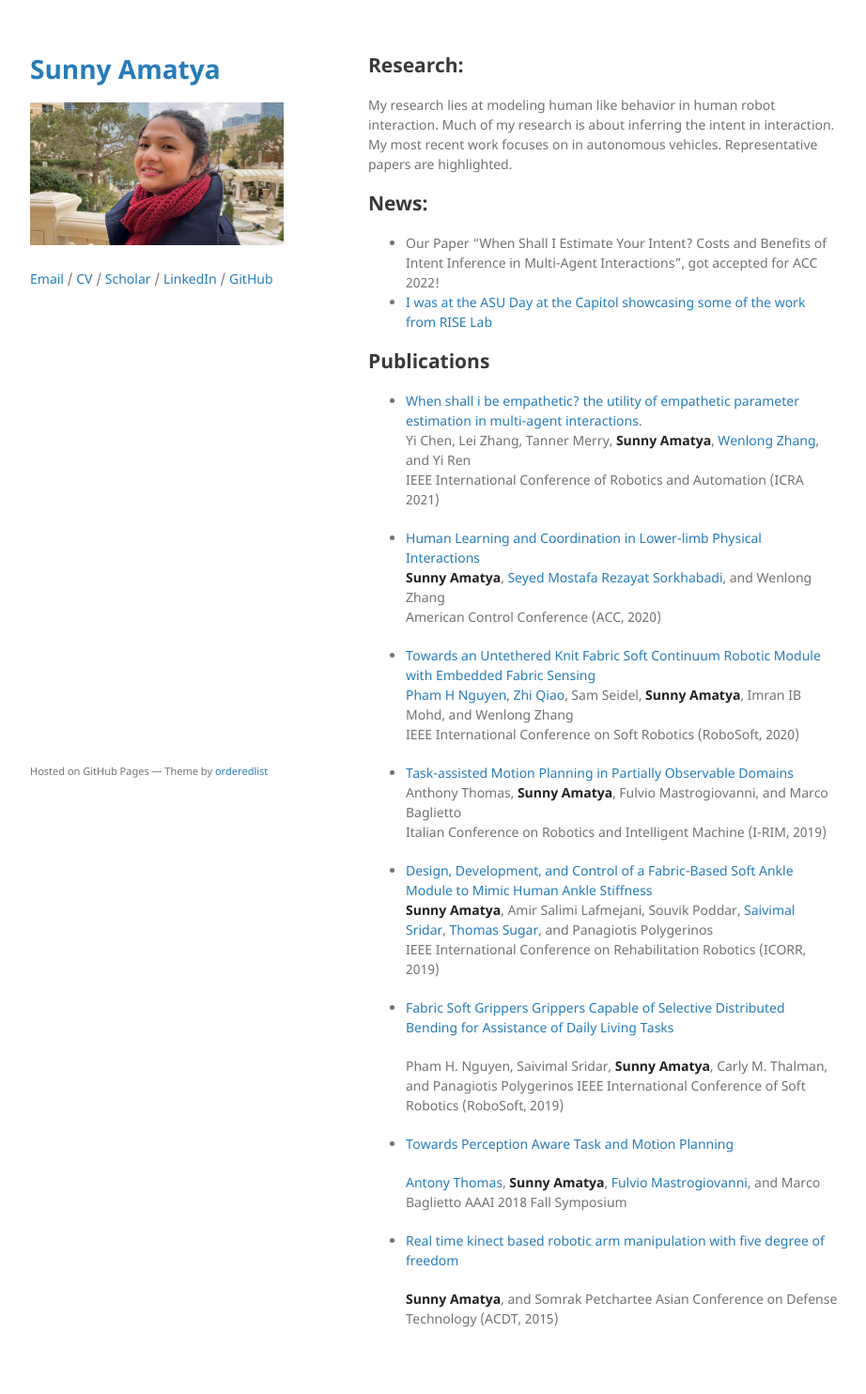
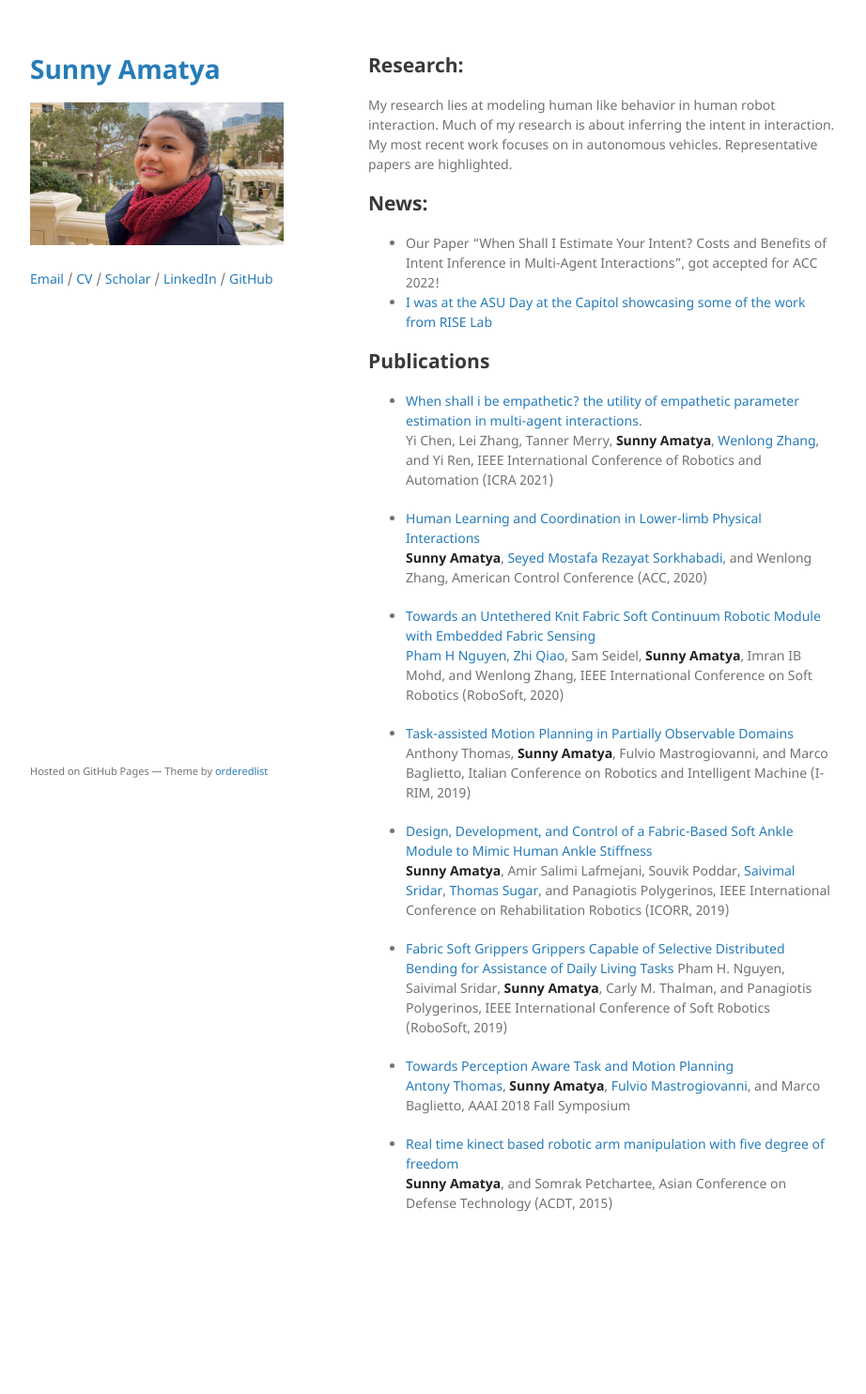
Before and after one commit to sunamatya/sunamatya.github.io, a Jekyll site: the page built from index.md, in a window 1280 px wide. Shown: the whole page at 94% size, without its empty margins (178-1100 px from the left). Built offline with Jekyll 4.4.1, drawn with Linux system fonts in a browser that asks for light colours; the repository's description, which GitHub fills in, is left out; our own code applies the rules of GitHub Pages for plain Markdown files; after the commit the page ends 1361 px from its top, so only the background shows below that.

Commit message:
corrected spacing

```diff
--- a/index.md
+++ b/index.md
@@ -11,36 +11,25 @@ My most recent work focuses on in autonomous vehicles. Representative papers are
 
 ## Publications
 *   [When shall i be empathetic? the utility of empathetic parameter estimation in multi-agent interactions](https://ieeexplore.ieee.org/stamp/stamp.jsp?arnumber=9561079).\
-	Yi Chen, Lei Zhang, Tanner Merry, **Sunny Amatya**, [Wenlong Zhang](https://scholar.google.com/citations?user=S2xHIfoAAAAJ&hl=en&oi=ao), and Yi Ren\
-	IEEE International Conference of Robotics and Automation (ICRA 2021)
+	Yi Chen, Lei Zhang, Tanner Merry, **Sunny Amatya**, [Wenlong Zhang](https://scholar.google.com/citations?user=S2xHIfoAAAAJ&hl=en&oi=ao), and Yi Ren, IEEE International Conference of Robotics and Automation (ICRA 2021)
 
 *   [Human Learning and Coordination in Lower-limb Physical Interactions](https://ieeexplore.ieee.org/stamp/stamp.jsp?arnumber=9147738)\
-	**Sunny Amatya**, [Seyed Mostafa Rezayat Sorkhabadi](https://www.linkedin.com/in/mostafa-rezayat-37897358/), and Wenlong Zhang\
-	American Control Conference (ACC, 2020)
+	**Sunny Amatya**, [Seyed Mostafa Rezayat Sorkhabadi](https://www.linkedin.com/in/mostafa-rezayat-37897358/), and Wenlong Zhang,	American Control Conference (ACC, 2020)
 
 *   [Towards an Untethered Knit Fabric Soft Continuum Robotic Module with Embedded Fabric Sensing](https://ieeexplore.ieee.org/stamp/stamp.jsp?arnumber=9116025)\
-	[Pham H Nguyen](https://sites.google.com/view/mechphnguyen/home?authuser=0), [Zhi Qiao](https://scholar.google.com/citations?user=LZCFHPQAAAAJ&hl=en), Sam Seidel, **Sunny Amatya**, Imran IB Mohd, and Wenlong Zhang\
-	IEEE International Conference on Soft Robotics (RoboSoft, 2020)
+	[Pham H Nguyen](https://sites.google.com/view/mechphnguyen/home?authuser=0), [Zhi Qiao](https://scholar.google.com/citations?user=LZCFHPQAAAAJ&hl=en), Sam Seidel, **Sunny Amatya**, Imran IB Mohd, and Wenlong Zhang, IEEE International Conference on Soft Robotics (RoboSoft, 2020)
 
 *	[Task-assisted Motion Planning in Partially Observable Domains](https://arxiv.org/pdf/1908.10227.pdf)\
-	Anthony Thomas, **Sunny Amatya**, Fulvio Mastrogiovanni, and Marco Baglietto\
-	Italian Conference on Robotics and Intelligent Machine (I-RIM, 2019)
+	Anthony Thomas, **Sunny Amatya**, Fulvio Mastrogiovanni, and Marco Baglietto, Italian Conference on Robotics and Intelligent Machine (I-RIM, 2019)
 
 *	[Design, Development, and Control of a Fabric-Based Soft Ankle Module to Mimic Human Ankle Stiffness](https://ieeexplore.ieee.org/abstract/document/8779495)\
-	**Sunny Amatya**, Amir Salimi Lafmejani, Souvik Poddar, [Saivimal Sridar](https://scholar.google.com/citations?user=hKUvvEkAAAAJ&hl=en&oi=ao), [Thomas Sugar](https://scholar.google.com/citations?user=xm3gDhoAAAAJ&hl=en&oi=ao), and Panagiotis Polygerinos\
-	IEEE International Conference on Rehabilitation Robotics (ICORR, 2019)
+	**Sunny Amatya**, Amir Salimi Lafmejani, Souvik Poddar, [Saivimal Sridar](https://scholar.google.com/citations?user=hKUvvEkAAAAJ&hl=en&oi=ao), [Thomas Sugar](https://scholar.google.com/citations?user=xm3gDhoAAAAJ&hl=en&oi=ao), and Panagiotis Polygerinos, IEEE International Conference on Rehabilitation Robotics (ICORR, 2019)
 
 *	[Fabric Soft Grippers Grippers Capable of Selective Distributed Bending for Assistance of Daily Living Tasks](https://ieeexplore.ieee.org/stamp/stamp.jsp?arnumber=8722758)
+	Pham H. Nguyen, Saivimal Sridar, **Sunny Amatya**, Carly M. Thalman, and Panagiotis Polygerinos, IEEE International Conference of Soft Robotics (RoboSoft, 2019)
 
-	Pham H. Nguyen, Saivimal Sridar, **Sunny Amatya**, Carly M. Thalman, and Panagiotis Polygerinos
-	IEEE International Conference of Soft Robotics (RoboSoft, 2019)
+*	[Towards Perception Aware Task and Motion Planning](https://www.researchgate.net/profile/Antony-Thomas-3/publication/329399485_Towards_Perception_Aware_Task-Motion_Planning/links/5c06898d299bf169ae316c84/Towards-Perception-Aware-Task-Motion-Planning.pdf)\
+	[Antony Thomas](https://scholar.google.com/citations?user=aPSLBVUAAAAJ&hl=en&oi=sra), **Sunny Amatya**, [Fulvio Mastrogiovanni](https://scholar.google.com/citations?user=9dRRzV0AAAAJ&hl=en&oi=sra), and Marco Baglietto, AAAI 2018 Fall Symposium
 
-*	[Towards Perception Aware Task and Motion Planning](https://www.researchgate.net/profile/Antony-Thomas-3/publication/329399485_Towards_Perception_Aware_Task-Motion_Planning/links/5c06898d299bf169ae316c84/Towards-Perception-Aware-Task-Motion-Planning.pdf)
-
-	[Antony Thomas](https://scholar.google.com/citations?user=aPSLBVUAAAAJ&hl=en&oi=sra), **Sunny Amatya**, [Fulvio Mastrogiovanni](https://scholar.google.com/citations?user=9dRRzV0AAAAJ&hl=en&oi=sra), and Marco Baglietto
-	AAAI 2018 Fall Symposium
-
-* 	[Real time kinect based robotic arm manipulation with five degree of freedom](https://ieeexplore.ieee.org/stamp/stamp.jsp?arnumber=7111574)
-
-	**Sunny Amatya**, and Somrak Petchartee
-	Asian Conference on Defense Technology (ACDT, 2015)
+* 	[Real time kinect based robotic arm manipulation with five degree of freedom](https://ieeexplore.ieee.org/stamp/stamp.jsp?arnumber=7111574)\
+	**Sunny Amatya**, and Somrak Petchartee, Asian Conference on Defense Technology (ACDT, 2015)
```
